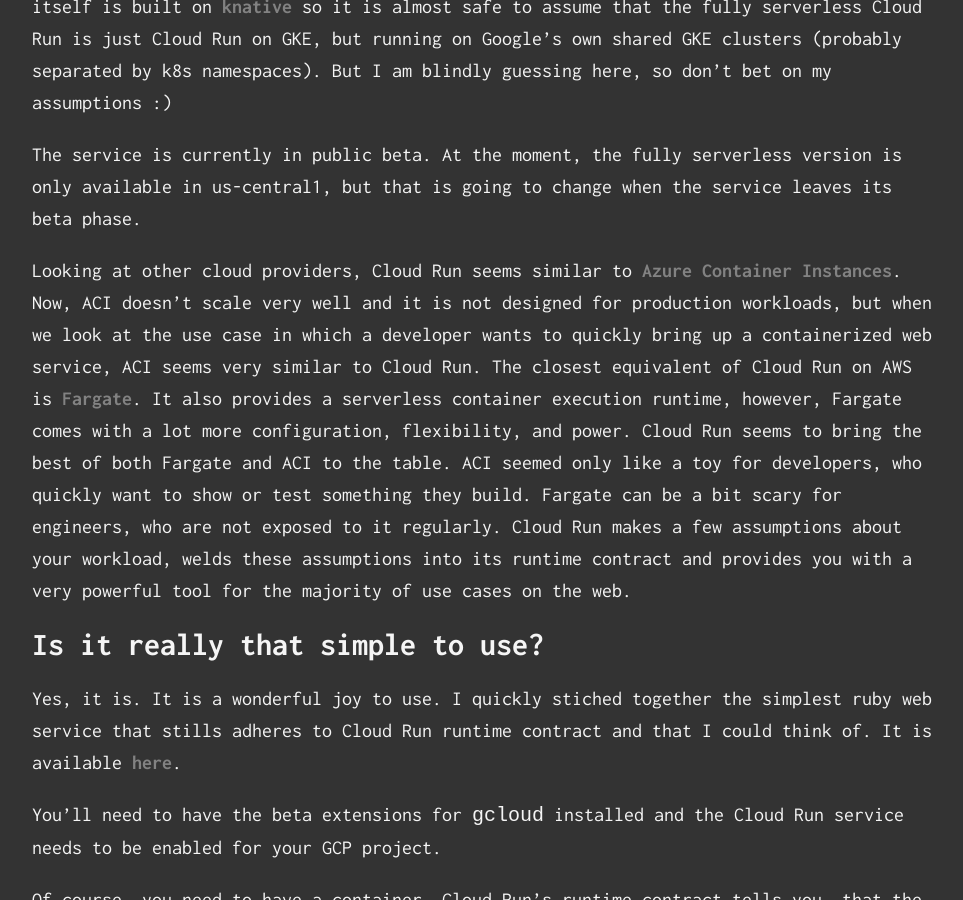
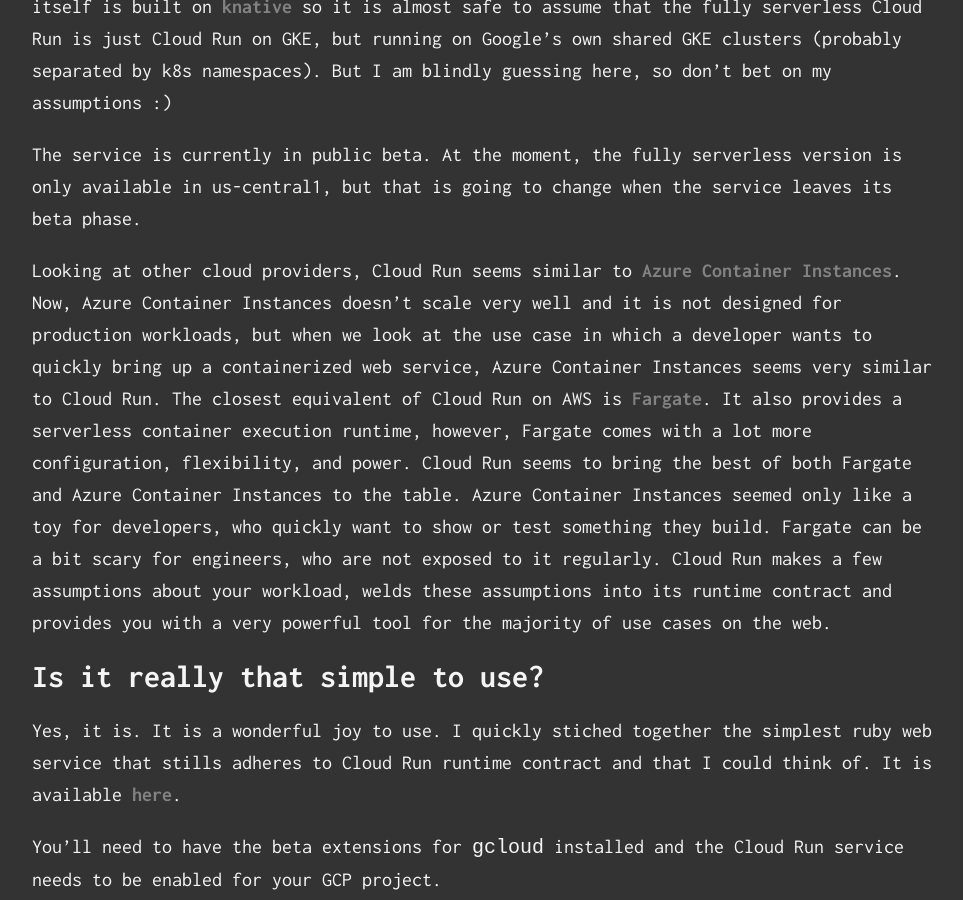
Before and after one commit to helloworlddan/hello-world.sh, a Jekyll site: the page built from site/_posts/2019-04-22-test-driving-cloud-run.markdown, in a window 1280 px wide and 900 px high, scrolled down 692 px. Shown: the whole window, without its empty margins (158-1121 px from the left). Built offline with Jekyll 4.4.1, drawn with Linux system fonts in a browser that asks for light colours.

````diff
--- a/site/_posts/2019-04-22-test-driving-cloud-run.markdown
+++ b/site/_posts/2019-04-22-test-driving-cloud-run.markdown
@@ -4,44 +4,46 @@ title: "Test Driving Cloud Run"
 date: 2019-04-22
 ---
 
-So today, I decided to give Google's new serverless compute offering [Cloud
-Run](https://cloud.google.com/run/) a spin.
+<!--markdownlint-disable-->
+
+So today, I decided to give Google's new serverless compute offering
+[Cloud Run](https://cloud.google.com/run/) a spin.
 
 # What's Cloud Run?
 
 Cloud Run is a brand new service that Google announced at NEXT 2019.
 
 In short, Cloud Run lets you run stateless HTTP containers on GCP in an
-effortless, production-ready way. The Cloud Run service will handle
-autoscaling, high-availability and more for you and you are only charged for
-the actual execution time of the running container instances.
+effortless, production-ready way. The Cloud Run service will handle autoscaling,
+high-availability and more for you and you are only charged for the actual
+execution time of the running container instances.
 
 You can run a fully serverless version on Google's clusters or enjoy the same
-experience on your own GKE clusters (yes, in your private VPC) with Cloud Run
-on GKE. Cloud Run itself is built on [knative](https://knative.dev) so it is
-almost safe to assume that the fully serverless Cloud Run is just Cloud Run on
-GKE, but running on Google's own shared GKE clusters (probably separated by k8s
+experience on your own GKE clusters (yes, in your private VPC) with Cloud Run on
+GKE. Cloud Run itself is built on [knative](https://knative.dev) so it is almost
+safe to assume that the fully serverless Cloud Run is just Cloud Run on GKE, but
+running on Google's own shared GKE clusters (probably separated by k8s
 namespaces). But I am blindly guessing here, so don't bet on my assumptions :)
 
 The service is currently in public beta. At the moment, the fully serverless
 version is only available in us-central1, but that is going to change when the
 service leaves its beta phase.
 
-Looking at other cloud providers, Cloud Run seems similar to [Azure Container
-Instances](https://azure.microsoft.com/en-us/services/container-instances/).
-Now, ACI doesn't scale very well and it is not designed for production
-workloads, but when we look at the use case in which a developer wants to
-quickly bring up a containerized web service, ACI seems very similar to Cloud
-Run. The closest equivalent of Cloud Run on AWS is
+Looking at other cloud providers, Cloud Run seems similar to
+[Azure Container Instances](https://azure.microsoft.com/en-us/services/container-instances/).
+Now, Azure Container Instances doesn't scale very well and it is not designed
+for production workloads, but when we look at the use case in which a developer
+wants to quickly bring up a containerized web service, Azure Container Instances
+seems very similar to Cloud Run. The closest equivalent of Cloud Run on AWS is
 [Fargate](https://aws.amazon.com/fargate/). It also provides a serverless
 container execution runtime, however, Fargate comes with a lot more
 configuration, flexibility, and power. Cloud Run seems to bring the best of both
-Fargate and ACI to the table. ACI seemed only like a toy for developers, who
-quickly want to show or test something they build. Fargate can be a bit scary
-for engineers, who are not exposed to it regularly. Cloud Run makes a few
-assumptions about your workload, welds these assumptions into its runtime
-contract and provides you with a very powerful tool for the majority of use
-cases on the web.
+Fargate and Azure Container Instances to the table. Azure Container Instances
+seemed only like a toy for developers, who quickly want to show or test
+something they build. Fargate can be a bit scary for engineers, who are not
+exposed to it regularly. Cloud Run makes a few assumptions about your workload,
+welds these assumptions into its runtime contract and provides you with a very
+powerful tool for the majority of use cases on the web.
 
 # Is it really that simple to use?
 
@@ -50,12 +52,12 @@ simplest ruby web service that stills adheres to Cloud Run runtime contract and
 that I could think of. It is available
 [here](https://github.com/helloworlddan/cloud-run-example).
 
-You'll need to have the beta extensions for `gcloud` installed and the Cloud
-Run service needs to be enabled for your GCP project.
+You'll need to have the beta extensions for `gcloud` installed and the Cloud Run
+service needs to be enabled for your GCP project.
 
 Of course, you need to have a container. Cloud Run's runtime contract tells you,
-that the web service of your container needs to bind `0.0.0.0` and listen to
-the port that is dictated by Cloud Run and given to your container as the
+that the web service of your container needs to bind `0.0.0.0` and listen to the
+port that is dictated by Cloud Run and given to your container as the
 environment variable `$PORT`.
 
 Here is a simple ruby source file, which defines a HTTP server using the
@@ -72,10 +74,10 @@ get '/' do
 end
 ```
 
-Now we need to containerize the web service and push the image to [Google
-Container Registry](https://cloud.google.com/container-registry/). You can run
-the docker build locally (and test your web-service) or you can run the build
-on [Google Cloud Build](https://cloud.google.com/cloud-build/).
+Now we need to containerize the web service and push the image to
+[Google Container Registry](https://cloud.google.com/container-registry/). You
+can run the docker build locally (and test your web-service) or you can run the
+build on [Google Cloud Build](https://cloud.google.com/cloud-build/).
 
 Finally, it's deployment time with Cloud Run and it is _crazy_ simple to use.
 
@@ -83,7 +85,8 @@ Finally, it's deployment time with Cloud Run and it is _crazy_ simple to use.
 gcloud beta run deploy my-service --allow-unauthenticated --image gcr.io/my-project/my-image
 ```
 
-Lastly, you can find the HTTPS-secured endpoint for your new service by querying the Cloud Run service like so:
+Lastly, you can find the HTTPS-secured endpoint for your new service by querying
+the Cloud Run service like so:
 
 ```bash
 yq r <(gcloud beta run services describe my-service) status.address.hostname
@@ -95,9 +98,9 @@ environment. And you only pay when it is actually in use.
 
 # Conclusion
 
-I can't wait to build cool stuff on Cloud Run. Especially when I think about
-the interaction with [Cloud Tasks](https://cloud.google.com/tasks/), I can see
-loads of decoupled asynchronous event-driven architectures come to life.
+I can't wait to build cool stuff on Cloud Run. Especially when I think about the
+interaction with [Cloud Tasks](https://cloud.google.com/tasks/), I can see loads
+of decoupled asynchronous event-driven architectures come to life.
 
 Cloud Run makes it so incredibly easy to deploy the single most-seen use case
 for cloud-native application deployments on the modern web. This significantly
````
